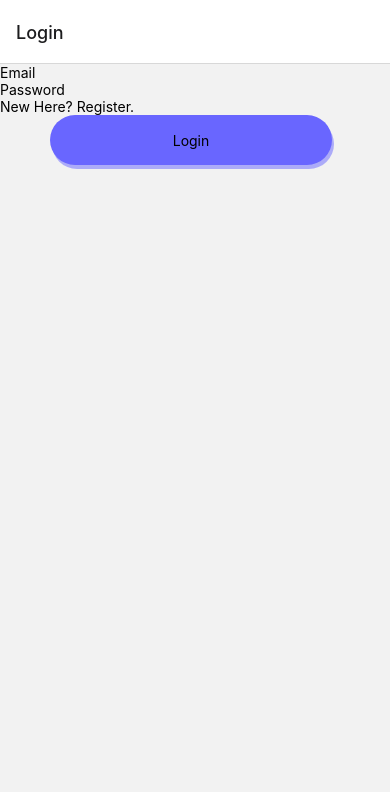
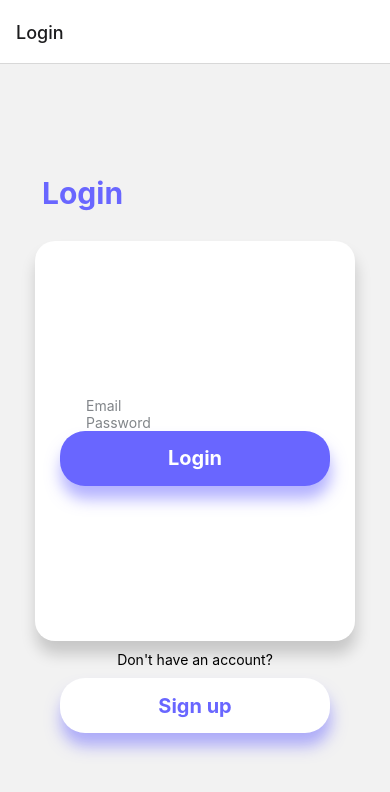
Before and after one commit to Kellories/fiducia, a React Native app: screen /Login in a window 390 px wide. Shown: the top 792 px of the page. Built offline with nearby package versions, Linux system fonts and the light colour scheme.

Commit message:
login-notdone

```diff
--- a/src/pages/Login.jsx
+++ b/src/pages/Login.jsx
@@ -1,69 +1,88 @@
 import React, { useState } from "react";
-import { SafeAreaView , TextInput, Pressable, Text, Alert} from "react-native";
+import { SafeAreaView, TextInput, Pressable, Text, View, Alert } from "react-native";
 import LoginButton from "../components/LoginButton";
 import globalStyles from "../styles/globalStyles";
-import {getAuth,signInWithEmailAndPassword, createUserWithEmailAndPassword} from "firebase/auth"
+import { getAuth, signInWithEmailAndPassword, createUserWithEmailAndPassword } from "firebase/auth"
 import { createNativeStackNavigator } from "@react-navigation/native-stack";
 import app from "../api/fireabaseConfig";
 
 
 const Stack = createNativeStackNavigator()
 
-const UserLogin = ({navigation}) => {
+const UserLogin = ({ navigation }) => {
     const auth = getAuth()
-    const [email,setEmail] = useState('')
-    const [password,setPassword] = useState('')
+    const [email, setEmail] = useState('')
+    const [password, setPassword] = useState('')
 
-    return(
-        <SafeAreaView>
-            <TextInput placeholder = "Email" onChangeText={(e)=>{setEmail(e)}}/>
-            <TextInput placeholder="Password" onChangeText= {(e)=>(setPassword(e))}/>
-            <Pressable onPress={()=>{navigation.navigate('userRegister')}}><Text>New Here? Register.</Text></Pressable>
-            <Pressable onPress={()=>{
-                console.log(email,password)
+    return (
+        <SafeAreaView style={globalStyles.container}>
 
-                signInWithEmailAndPassword(auth,email,password)
-                .then((userCredential)=>{
+            <Text style={globalStyles.login_Title}>Login</Text>
+
+            <View style={globalStyles.login_Container}>
+
+                <TextInput style={globalStyles.userInput_email}
+                    placeholder="Email"
+                    placeholderTextColor="#818589"
+                    onChangeText={(e) => { setEmail(e) }} />
+
+                <TextInput style={globalStyles.userInput_password}
+                    placeholder="Password"
+                    placeholderTextColor="#818589"
+                    onChangeText={(e) => (setPassword(e))} />
+
+                <Pressable onPress={() => {
+                    console.log(email, password)
+
+                    signInWithEmailAndPassword(auth, email, password)
+                        .then((userCredential) => {
                             const user = userCredential.user
                             console.log(user)
                         })
-                .catch((error)=>{
+                        .catch((error) => {
                             console.log(error.code)
                             console.log(error.message)
                         })
 
                 }}
-            style = {globalStyles.LoginButton}>
-                <Text> Login </Text>
+                    style={globalStyles.LoginButton}>
+                    <Text style={globalStyles.LoginText}> Login </Text>
                 </Pressable>
+            </View>
+            <Text>Don't have an account?</Text>
+
+            <Pressable onPress={() => { navigation.navigate('userRegister') }}
+                style={globalStyles.RegisterButton}>
+                <Text style={globalStyles.GetStartedText}>Sign up</Text></Pressable>
+
         </SafeAreaView>
     )
 }
-const UserSignup = ({navigation}) =>{
+const UserSignup = ({ navigation }) => {
     const auth = getAuth()
-    const [email,setEmail] = useState('')
-    const [password,setPassword] = useState('')
+    const [email, setEmail] = useState('')
+    const [password, setPassword] = useState('')
 
-    return(
+    return (
         <SafeAreaView>
-            <TextInput placeholder = "Email" onChangeText={(e)=>{setEmail(e)}}/>
-            <TextInput placeholder="Password" onChangeText= {(e)=>(setPassword(e))}/>
-            <Pressable onPress={()=>{navigation.navigate('userLogin')}}><Text>Already a User?</Text></Pressable>
-            <Pressable onPress={()=>{
-                console.log(email,password)
+            <TextInput placeholder="Email" onChangeText={(e) => { setEmail(e) }} />
+            <TextInput placeholder="Password" onChangeText={(e) => (setPassword(e))} />
+            <Pressable onPress={() => { navigation.navigate('userLogin') }}><Text>Already a User?</Text></Pressable>
+            <Pressable onPress={() => {
+                console.log(email, password)
 
-                createUserWithEmailAndPassword(auth,email,password)
-                .then(()=>{
-                   alert('Account Created!' , "Please Log In!")
+                createUserWithEmailAndPassword(auth, email, password)
+                    .then(() => {
+                        alert('Account Created!', "Please Log In!")
                         navigation.navigate('userLogin')
                     })
-                .catch((error)=>{
+                    .catch((error) => {
                         console.log(error.code)
                         console.log(error.message)
                     })
 
             }}
-            style = {globalStyles.LoginButton}>
+                style={globalStyles.LoginButton}>
                 <Text> Register </Text>
             </Pressable>
         </SafeAreaView>
@@ -76,10 +95,10 @@ const UserSignup = ({navigation}) =>{
 
 }
 const LoginStack = () => {
-    return(
+    return (
         <Stack.Navigator>
-        <Stack.Screen name = 'userLogin' component ={UserLogin} options = {{headerShown : false}}/>
-        <Stack.Screen name = 'userRegister' component = {UserSignup} options = {{headerShown: false}}/>
+            <Stack.Screen name='userLogin' component={UserLogin} options={{ headerShown: false }} />
+            <Stack.Screen name='userRegister' component={UserSignup} options={{ headerShown: false }} />
         </Stack.Navigator>
     )
 
--- a/src/styles/globalStyles.js
+++ b/src/styles/globalStyles.js
@@ -5,44 +5,96 @@ const globalStyles = StyleSheet.create({
 
     container:{
         flex:1,
-        BackgroundColor:'white'
+        alignItems: 'center',
+        justifyContent: 'center',
+        height: 3000,
+        BackgroundColor:'#FFFFFF'
     },
+
+    login_Container:{
+        marginBottom: 10,
+        backgroundColor: '#FFFFFF',
+        alignItems: 'center',
+        justifyContent: 'center',
+        borderRadius: 20,
+        borderColor: '#CED0ED',
+        height: 400,
+        width: 320,
+        shadowColor: 'rgba(0, 0, 0, 0.1)',
+        shadowOpacity: 1.8,
+        shadowRadius: 15 ,
+        shadowOffset : { width: 1, height: 13},
+
+    },
+    userInput_email: {
+        backgroundColor: 'white',
+        borderRadius: 20,
+        marginBottom: 20,
+        height: 45,
+        width: 255,
+        fontSize: 16,
+        paddingLeft: 20,
+        shadowColor: 'rgba(0, 0, 0, 0.1)',
+        shadowOpacity: 1.8,
+        shadowRadius: 15 ,
+        shadowOffset : { width: 1, height: 13},
+    },
+    login_Title:{
+        fontSize: 30,
+        color: '#6966FF',
+        fontWeight: 'bold',
+        marginBottom: 30,
+        marginRight: 225,
+
+    },
+
 
     // Same button styles for Sign Up button in Sign up page
     LoginButton:{
-        text: 'white',
+        alignItems: 'center',
+        justifyContent: 'center',
+        height: 55,
+        width: 270,
+        paddingTop: 5,
+        paddingBottom: 5,
+        backgroundColor: '#6966FF',
+        borderRadius: 25,
+        shadowColor: '#6966FF',
+        shadowOpacity: 0.5,
+        shadowRadius: 15,
+        shadowOffset: {width: 1, height: 13},
+    },
+    LoginText: {
+        color: 'white',
         fontSize: 20,
         fontWeight: 'bold',
+    },
+    // Sign up button in Login Page
+    RegisterButton: {
         alignItems: 'center',
         justifyContent: 'center',
-        backgroundColor: '#6966FF',
-        maxWidth: 282,
-        minHeight: 50,
+        height: 55,
+        width: 270,
+        marginTop: 10,
+        paddingTop: 5,
+        paddingBottom: 5,
+        backgroundColor: '#FFFFFF',
         borderRadius: 25,
-        marginBottom: 20,
-        marginLeft: 50,
-        marginRight: 50,
         shadowColor: '#6966FF',
         shadowOpacity: 0.5,
-        shadowOffset: {width: 2, height: 4},
+        shadowRadius: 15,
+        shadowOffset: {width: 1, height: 13},
     },
-    // Sign up button in Login Page
-    WhiteButton: {
-        text: '#6966FF',
+    GetStartedText: {
+        color: '#6966FF',
         fontSize: 20,
         fontWeight: 'bold',
-        alignItems: 'center',
-        justifyContent: 'center',
-        backgroundColor: '#FFFFFF',
-        maxWidth: 282,
-        minHeight: 50,
-        borderRadius: 25,
-        marginLeft: 50,
-        marginRight: 50,
-        shadowColor: '#6966FF',
-        shadowOpacity: 0.5,
-        shadowOffset: {width: 2, height: 4},
-    }
+    },
+    userInput_email:{
+
+
+
+    },
 
 })
 export default globalStyles
```
Lines whose indentation alone changed are shown as unchanged.
